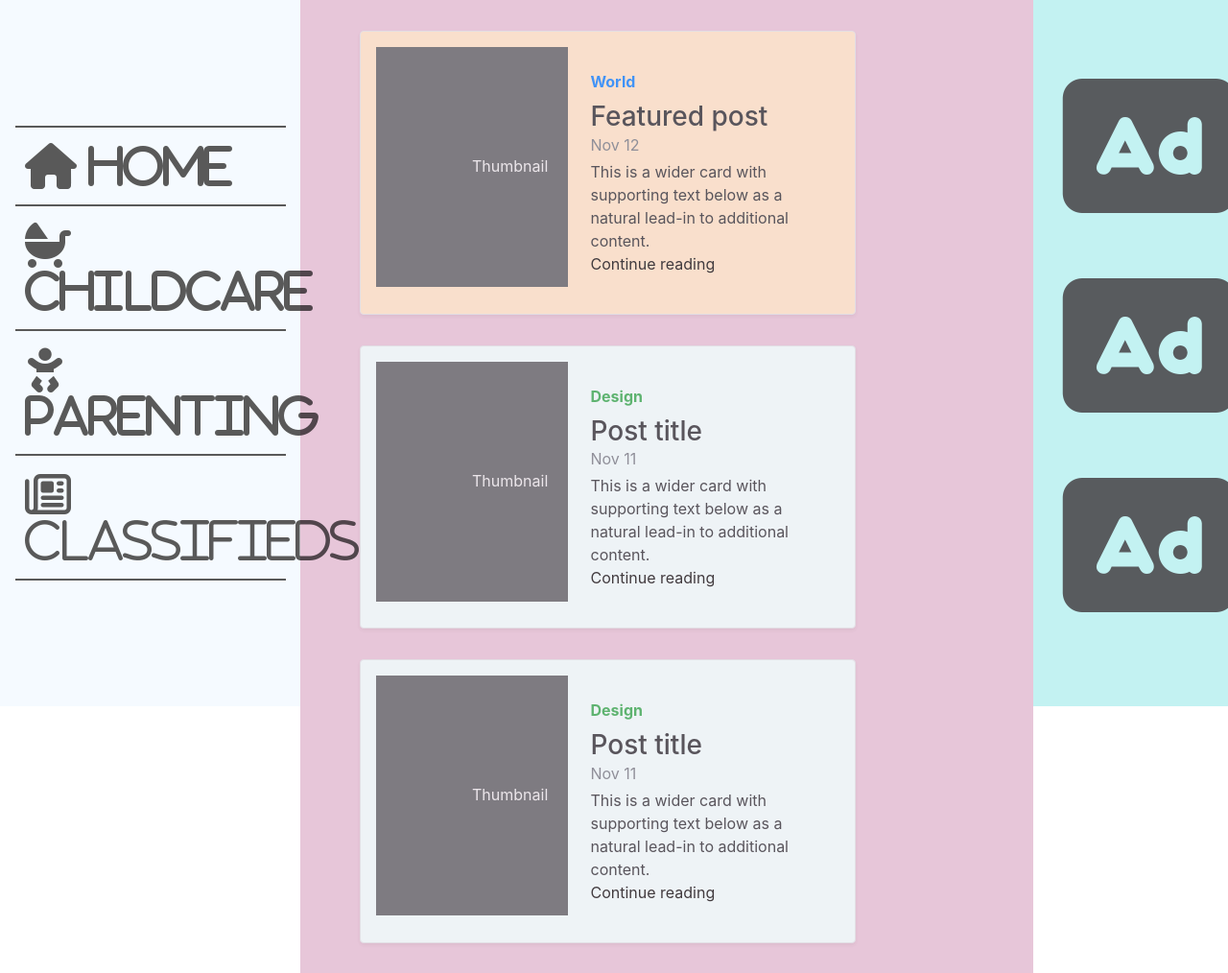
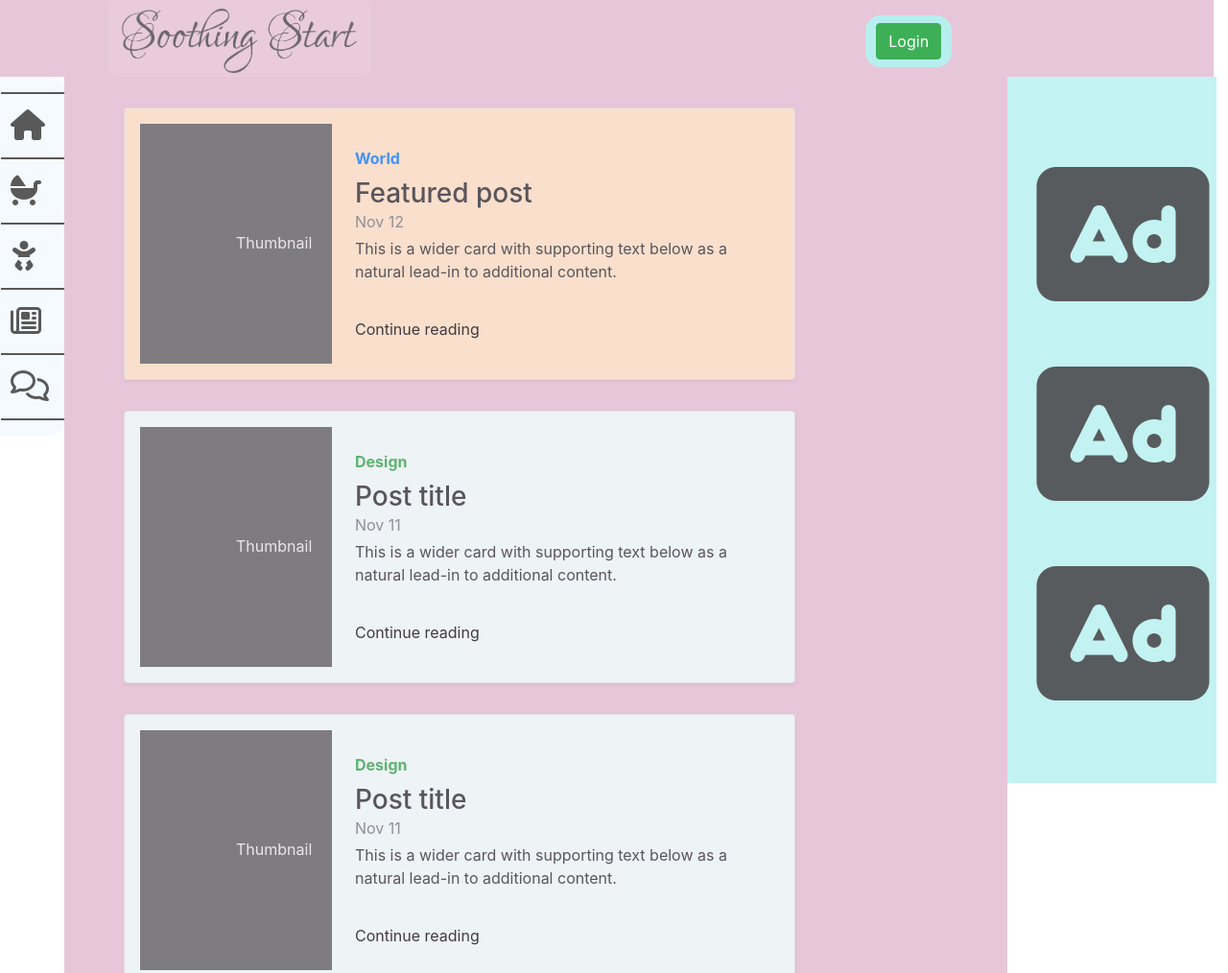
Before and after one commit to SWCousins/SoothingStart, a plain HTML site: page index.html in a window 1280 px wide. Shown: the top 1014 px of the page at 96% size. Drawn offline with nearby package versions, Linux system fonts and the light colour scheme; a web font is replaced by a local one.

Commit message:
Added icon
feat: Added icon

Added icon and additional styles

```diff
--- /dev/null
+++ b/frontend.js
@@ -0,0 +1,38 @@
+let menuBox = document.querySelector(".menu");
+let newsBox = document.querySelector(".main-news");
+let adBox = document.querySelector(".ad-panel");
+
+let homeIcon = document.querySelector(".home");
+let carriageIcon = document.querySelector(".carriage");
+let babyIcon = document.querySelector(".baby");
+let classifiedsIcon = document.querySelector(".classifieds");
+let forumIcon = document.querySelector(".forum");
+
+menuBox.addEventListener('mouseover', function(){
+    menuBox.classList.remove('col-0.5');
+    menuBox.classList.add('col-2');
+
+    newsBox.classList.remove('col-9');
+    newsBox.classList.add('col-8');
+
+    homeIcon.innerHTML = "Home";
+    carriageIcon.innerHTML = "Childcare";
+    babyIcon.innerHTML = " Parenting";
+    classifiedsIcon.innerHTML = "Classifieds"
+    forumIcon.innerHTML = "Forum"
+            });
+
+menuBox.addEventListener('mouseout', function(){
+
+    menuBox.classList.remove('col-2');
+    menuBox.classList.add('col-0.5');
+
+    newsBox.classList.remove('col-8');
+    newsBox.classList.add('col-9');
+
+    homeIcon.innerHTML = "";
+    carriageIcon.innerHTML = "";
+    babyIcon.innerHTML = "";
+    classifiedsIcon.innerHTML = "";
+    forumIcon.innerHTML = "";
+            });
--- a/index.html
+++ b/index.html
@@ -8,35 +8,51 @@
 
         <link rel="stylesheet" href="https://stackpath.bootstrapcdn.com/bootstrap/4.5.0/css/bootstrap.min.css" integrity="sha384-9aIt2nRpC12Uk9gS9baDl411NQApFmC26EwAOH8WgZl5MYYxFfc+NcPb1dKGj7Sk" crossorigin="anonymous">
 
+        <link href="https://fonts.googleapis.com/css2?family=Lovers+Quarrel&display=swap" rel="stylesheet">
+
         <link rel="stylesheet" href="style.css">
     </head>
 
     <body>
+        <div class="row main-news col-12">
+            <img class="title" src="assets/SoothingStartLogo.png" />
+        <div class="navbar">
+            <a href="#news" class="btn btn-success">Login</a>
+        </div>
+        </div>
 
        <div class="row">
-        <div class="menu panel col-1">
+        <div class="menu col-0.5">
+
             <hr />
             <a href="#">
-                <span class="1 fas fa-home icon"> <span class="home"></span></span>
+                <span class="1 fas fa-home icon"> <span class="home text"></span></span>
             </a>
             <hr />
             <a href="#">
-                <span class="2 fas fa-baby-carriage icon"> <span class="carriage"></span></span>
+                <span class="2 fas fa-baby-carriage icon"> <span class="carriage text"></span></span>
             </a>
             <hr />
             <a href="#">
-                <span class="3 fas fa-baby icon"> <span class="baby"></span></span>
+                <span class="3 fas fa-baby icon"> <span class="baby text"></span></span>
             </a>
             <hr />
             <a href="#">
-                <span class="far fa-newspaper icon"> <span class="classifieds"></span></span>
+                <span class="far fa-newspaper icon"> <span class="classifieds text"></span></span>
+            </a>
+            <hr />
+            <a href="#">
+                <span class="far fa-comments icon"> <span class="forum text"></span></span>
             </a>
             <hr />
         </div>
 
+
+
         <div class="col-9 panel main-news">
 
     <div class="col-1"></div>
+
     <div class="col-md-10">
       <div class="row no-gutters border rounded overflow-hidden flex-md-row mb-4 shadow-sm h-md-250 position-relative post featured">
           <div class="col-auto d-none d-lg-block">
@@ -122,46 +138,14 @@
 
         </div>
         <div class="col-2 panel ad-panel" style="background-color: paleturquoise">
-            <i class="large fas fa-ad"></i>
+            <i class="large fas fa-ad ad"></i>
             <i class="large fas fa-ad"></i>
             <i class="large fas fa-ad"></i>
         </div>
+           <div class="main-news panel col-0.5"></div>
        </div>
 
-        <script>
-
-            let menuBox = document.querySelector(".menu");
-            let newsBox = document.querySelector(".main-news");
-            let adBox = document.querySelector(".ad-panel");
-
-            let homeIcon = document.querySelector(".home");
-            let carriageIcon = document.querySelector(".carriage");
-            let babyIcon = document.querySelector(".baby");
-            let classifiedsIcon = document.querySelector(".classifieds")
-
-            menuBox.addEventListener('mouseover', function(){
-                menuBox.classList.remove('col-1');
-                menuBox.classList.add('col-3');
-                newsBox.classList.remove('col-9');
-                newsBox.classList.add('col-7');
-                homeIcon.innerHTML = "Home";
-                carriageIcon.innerHTML = "Childcare";
-                babyIcon.innerHTML = "Parenting";
-                classifiedsIcon.innerHTML = "Classifieds"
-            });
-
-            menuBox.addEventListener('mouseout', function(){
-                menuBox.classList.remove('col-3');
-                menuBox.classList.add('col-1');
-                newsBox.classList.remove('col-7');
-                newsBox.classList.add('col-9');
-                homeIcon.innerHTML = "";
-                carriageIcon.innerHTML = "";
-                babyIcon.innerHTML = "";
-                classifiedsIcon.innerHTML = "";
-            })
-
-        </script>
+        <script src="frontend.js"></script>
 
     </body>
 
--- a/style.css
+++ b/style.css
@@ -9,6 +9,33 @@ hr {
     margin-left: 1rem;
 }
 
+.title {
+    margin-left: 7rem;
+    height: 5rem;
+    opacity: 0.8;
+    border-radius: 0.5rem;
+
+}
+
+.navbar {
+  overflow: hidden;
+  background-color: #ccc;
+  position:fixed;
+  top: 0;
+  right: 0;
+  width: 7%;
+  z-index: 1;
+  opacity: 1;
+  text-align: center;
+  justify-content:center;
+  float: right;
+  background-color: paleturquoise;
+  padding: 0.5rem;
+  margin-right: 18rem;
+  margin-top: 1rem;
+  border-radius: 1rem;
+}
+
 .panel {
     height: auto;
     justify-content: center;
@@ -16,7 +43,7 @@ hr {
 }
 
 .icon {
-    font-size: 3rem;
+    font-size: 2rem;
     padding-left: 1rem;
     margin-left: 10px;
 }
@@ -24,16 +51,18 @@ hr {
 .menu {
     opacity: 0.65;
     background-color: aliceblue;
-    z-index: 3;
+    z-index: 1;
     position: -webkit-sticky;
     position: sticky;
     top: 0;
-    height: 46rem;
+    height: 100%;
+    border-radius: 1rem;
 }
 
-.menu-item {
-    padding-bottom: 2rem;
-    font-size: 2rem;
+.text {
+    padding-left: 1rem;
+    font-size: 1.6rem;
+    text-align: right;
 }
 
 .large {
@@ -45,7 +74,7 @@ hr {
 .main-news {
     background-color: #e5c0d5;
     opacity: 0.9;
-    z-index: 1;
+    z-index: -1;
 }
 
 .post {
@@ -70,3 +99,7 @@ hr {
   opacity: 0.75;
   height: 46rem;
 }
+
+.ad {
+    padding-top: 1.5rem;
+}
```
Also changed, not shown: assets/SoothingStartLogo.png (added).
